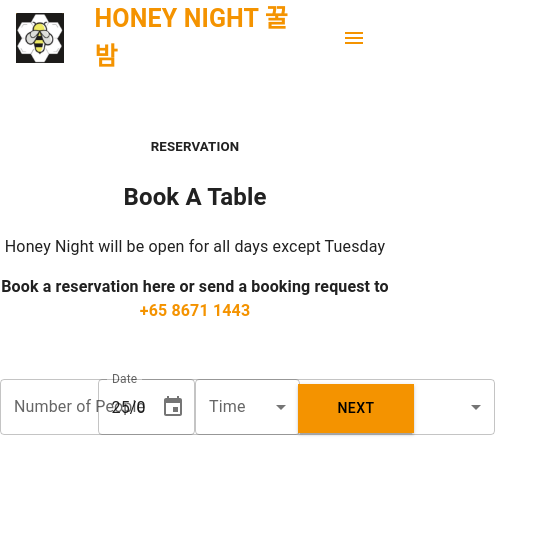
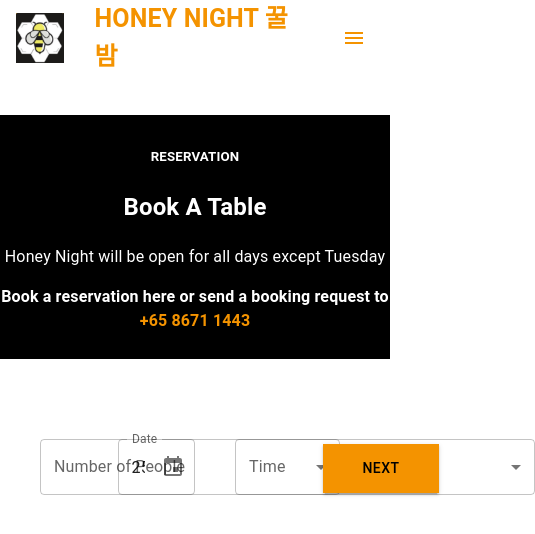
Before and after one commit to imxavieer/FYP, a React (Create React App) app in the folder customer-frontend/: page /reserve in a window 390 px wide. Shown: the top 534 px of the page, 535 px wide, since content can reach past the window. Built offline with nearby package versions, Linux system fonts and the light colour scheme.

Commit message:
reserve css without responsiveness

```diff
--- a/customer-frontend/src/pages/reserve.css
+++ b/customer-frontend/src/pages/reserve.css
@@ -1,5 +1,18 @@
+/* *{
+    background-color: aqua;
+    color: white
+} */
+
 .confirmation-paper{
     text-align: center;
     padding: 10px 0px 30px 0px;
     margin: 50px
 }
+
+.reservationText{
+    justify-content: center;
+    margin: 40px 0px;
+    background-color: black;
+    color: white;
+    padding: 10px 0px;
+}
--- a/customer-frontend/src/pages/reserve.js
+++ b/customer-frontend/src/pages/reserve.js
@@ -56,7 +56,7 @@
 
   return (
     <React.Fragment>
-      <Grid container justifyContent={'center'} margin={"40px 0px"}>
+      <Grid container className='reservationText'>
         <Box textAlign={'center'}>
           <h5 >RESERVATION</h5>
           <h2>Book A Table</h2>
@@ -64,10 +64,10 @@
           <b><p>Book a reservation here or send a booking request to <span style={{color: "#F49300"}}>+65 8671 1443</span></p></b>
         </Box>
       </Grid>
-      <Box sx={{ minWidth: 120 }}>
-        <Grid container>
+      <Box sx={{minWidth: 120}}>
+        <Grid container padding={5}>
           <Grid item xs={3}>
-            <FormControl sx={{ minWidth: 300 }}>
+            <FormControl sx={{minWidth: 300}}>
               <InputLabel id="num-pax-label">Number of People</InputLabel>
                 <Select
                   labelId="num-pax-label"
@@ -100,13 +100,14 @@
                   minDate={todayDate}
                   onChange={handleDateChange}
                   renderInput={(params) => <TextField {...params} />}
+                  sx={{minWidth: 300}}
                 />
               </Stack>
             </LocalizationProvider>
           </Grid>
 
           <Grid item xs={3}>
-          <FormControl sx={{ minWidth: 300 }}>
+          <FormControl sx={{ minWidth: 300, marginLeft:'40px' }}>
               <InputLabel id="timeslot-label">Time</InputLabel>
                 <Select
                   labelId="timeslot-label"
@@ -142,7 +143,7 @@
           </Grid>
 
           <Grid item xs={3}>
-            <BookTableButton variant="contained" onClick={openConfirmationPaper}>NEXT</BookTableButton>
+            <BookTableButton variant="contained" onClick={openConfirmationPaper} sx={{marginLeft: '50px'}}>NEXT</BookTableButton>
           </Grid>
         </Grid>
 
```
